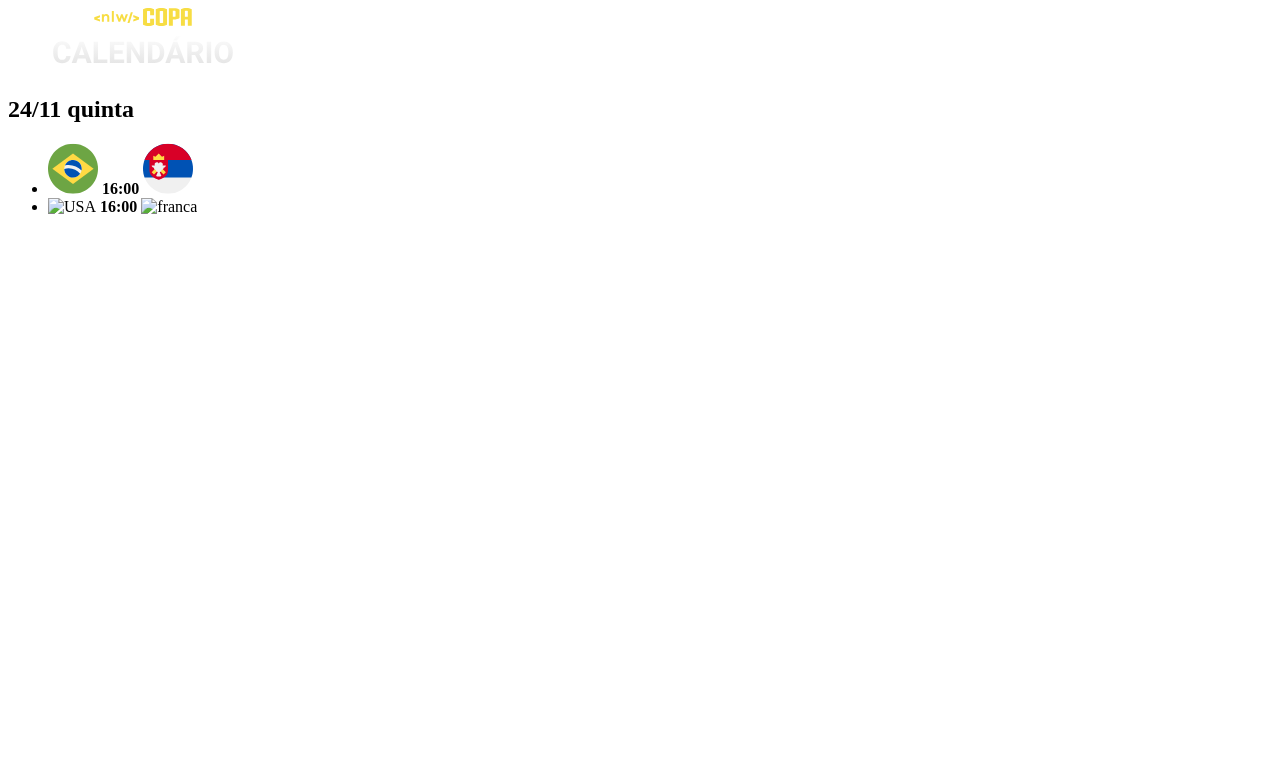
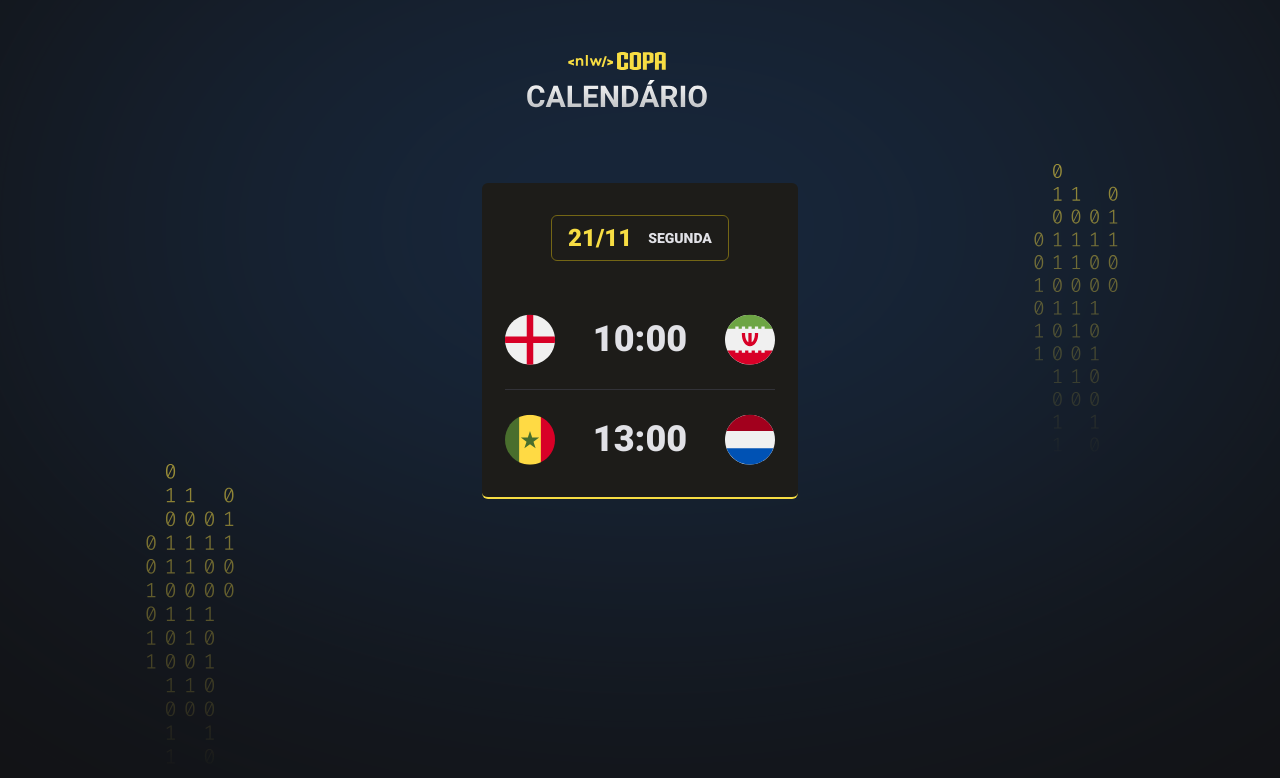
Before and after one commit to Gui1127/Calendario-copa, a plain HTML site: page index.html in a window 1280 px wide. Drawn offline with Linux system fonts and the light colour scheme.

Commit message:
Add files via upload

```diff
--- a/index.html
+++ b/index.html
@@ -4,8 +4,11 @@
   <meta charset="UTF-8">
   <meta http-equiv="X-UA-Compatible" content="IE=edge">
   <meta name="viewport" content="width=device-width, initial-scale=1.0">
-  <link rel="stylesheet" href="nome.css">
-  <title>Document</title>
+  <link rel="stylesheet" href="style.css">
+  <link rel="preconnect" href="https://fonts.googleapis.com">
+  <link rel="preconnect" href="https://fonts.gstatic.com" crossorigin>
+  <link href="https://fonts.googleapis.com/css2?family=Roboto:wght@900&display=swap" rel="stylesheet">
+  <title>Calendário de Jogos da Copa</title>
 </head>
 <body>
   <div id="app">
@@ -15,17 +18,17 @@
 
       <main id="cards">
         <div class="card">
-          <h2>24/11 <span>quinta</span></h2>
+          <h2>21/11 <span>segunda</span></h2>
           <ul>
             <li>
-              <img src="./assets/icon-brazil.svg" alt="Bandeira do Brazil">
-              <strong>16:00</strong>
-              <img src="./assets/icon-serbia.svg" alt="Bandeira da Serbia">
+              <img src="assets/icon-england.svg" alt="Bandeira da Inglaterra">
+              <strong>10:00</strong>
+              <img src="assets/icon-iran.svg" alt="Bandeira do Iran">
             </li>
             <li>
-              <img src="" alt="USA">
-              <strong>16:00</strong>
-              <img src="" alt="franca">
+              <img src="assets/icon-senegal.svg" alt="Bandeira do Senegal">
+              <strong>13:00</strong>
+              <img src="assets/icon-netherlands.svg" alt="Bandeira da Holanda">
             </li>
           </ul>
         </div>
--- /dev/null
+++ b/style.css
@@ -0,0 +1,87 @@
+* {
+  margin: 0;
+  padding: 0%;
+  box-sizing: border-box;
+}
+
+ul {
+  list-style: none;
+}
+
+body {
+  background-color: #121214;
+  background-image: url(assets/bg.svg);
+  background-position-x: center;
+  background-position-y: 55%;
+}
+
+body * {
+  font-family: 'Roboto', sans-serif;
+}
+
+#app {
+  margin: 52px auto;
+  width: fit-content;
+}
+
+header {
+  margin-bottom: 63px;
+}
+
+.card {
+  padding: 32px 23px;
+  text-align: center;
+
+  background: #1D1C19;
+  border-bottom: 2px solid #F7DD43;
+  border-radius: 6px;
+}
+
+.card h2 {
+  display: flex;
+  gap: 16px;
+  align-items: center;
+  justify-content: center;
+  border: 1px solid #746615;
+  border-radius: 6px;
+  padding: 8px 16px;
+
+  width: fit-content;
+  margin-inline: auto;
+  margin-bottom: 53px;
+
+  color:  #F7DD43;
+}
+
+.card h2 span {
+  color: #E1E1E6;
+  font-size: 14px;
+  text-transform: uppercase;
+}
+
+.card ul {
+  display: flex;
+  flex-direction: column;
+  gap: 24px;
+
+  width: 270px;
+}
+
+.card ul li {
+  display: flex;
+  justify-content: space-between;
+  align-items: center;
+}
+
+.card ul li + li {
+  padding-top: 24px;
+  border-top: 1px solid #323238;
+
+}
+
+.card ul li strong {
+  font-weight: 900;
+  font-size: 36px;
+  line-height: 125%;
+  color: #E1E1E6;
+}
```
Also changed, not shown: assets/bg.svg (added), assets/icon-ecuador.svg (added), assets/icon-england.svg (added), assets/icon-iran.svg (added), assets/icon-netherlands.svg (added), assets/icon-qatar.svg (added), assets/icon-senegal.svg (added).
